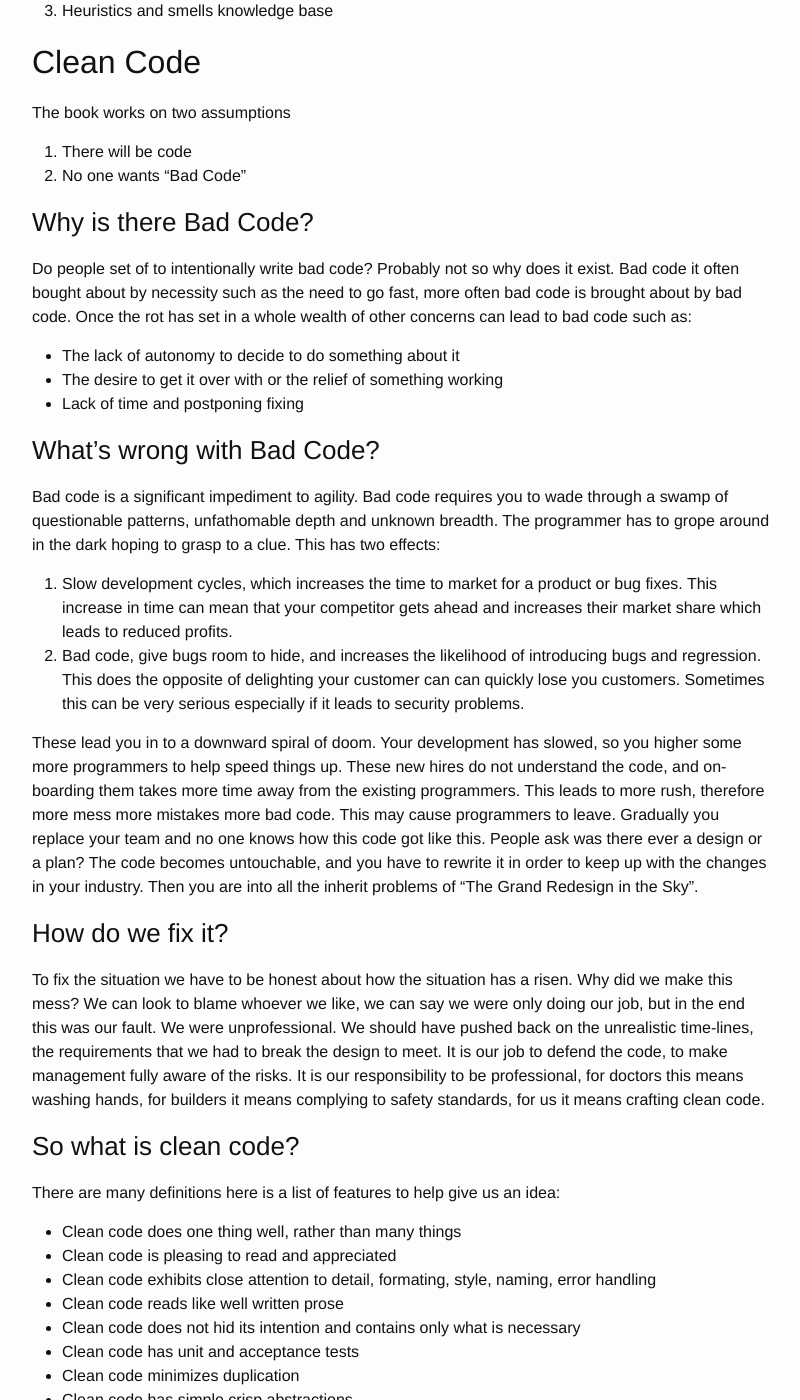
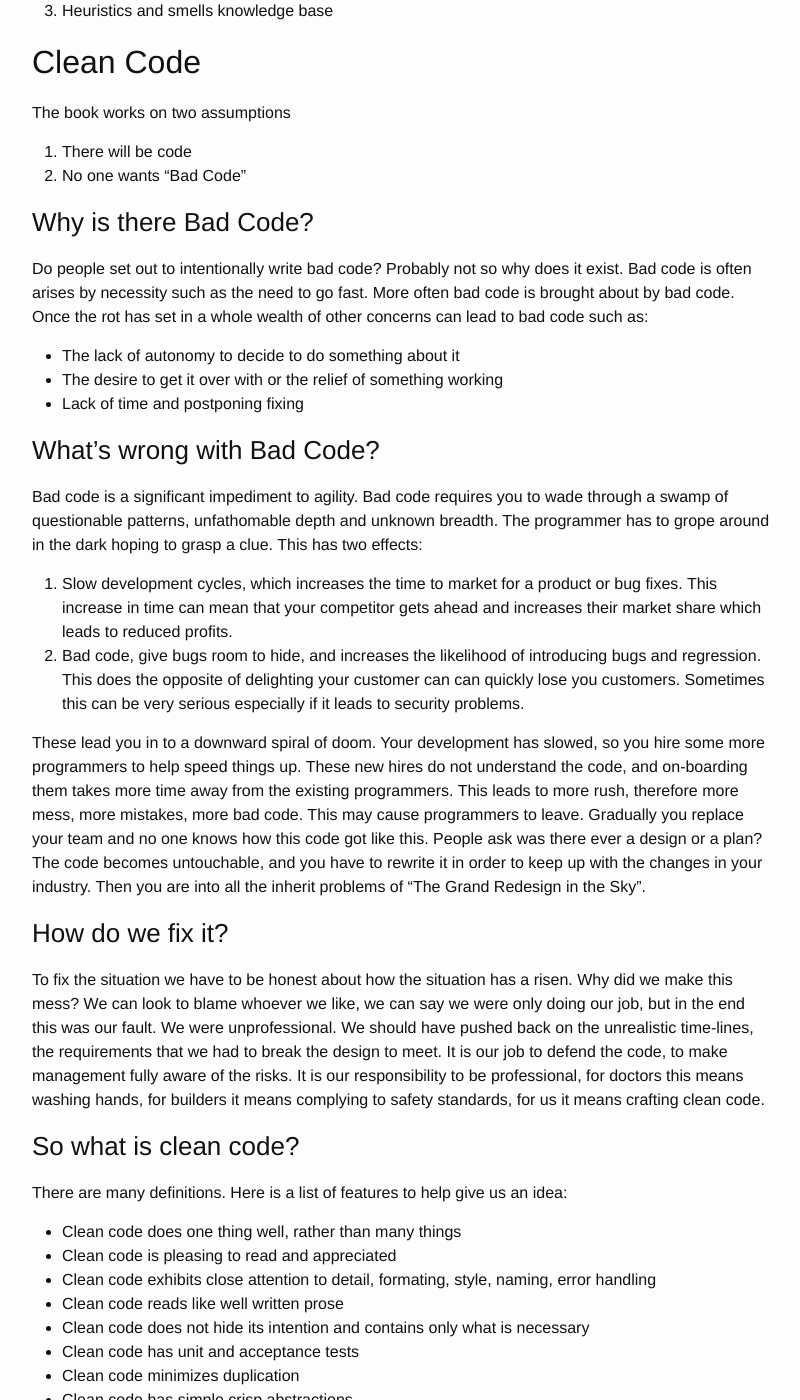
Before and after one commit to fj9/fj9.github.io, a Jekyll site: the page built from _posts/2015-12-12-Clean-Code-1.md, in a window 1280 px wide and 1400 px high, scrolled down 612 px. Shown: the whole window, without its empty margins (238-1038 px from the left). Built offline with Jekyll 4.4.1, drawn with Linux system fonts in a browser that asks for light colours; some of the changed text lies outside the part shown.

Commit message:
Proof reading

```diff
--- a/_posts/2015-12-12-Clean-Code-1.md
+++ b/_posts/2015-12-12-Clean-Code-1.md
@@ -26,7 +26,7 @@ The book works on two assumptions
 
 ##Why is there Bad Code?
 
-Do people set of to intentionally write bad code? Probably not so why does it exist.  Bad code it often bought about by necessity such as the need to go fast, more often bad code is brought about by bad code.  Once the rot has set in a whole wealth of other concerns can lead to bad code such as:
+Do people set out to intentionally write bad code? Probably not so why does it exist.  Bad code is often arises by necessity such as the need to go fast.  More often bad code is brought about by bad code.  Once the rot has set in a whole wealth of other concerns can lead to bad code such as:
 
 * The lack of autonomy to decide to do something about it
 * The desire to get it over with or the relief of something working
@@ -34,12 +34,12 @@ Do people set of to intentionally write bad code? Probably not so why does it ex
 
 ##What's wrong with Bad Code?
 
-Bad code is a significant impediment to agility.  Bad code requires you to wade through a swamp of questionable patterns, unfathomable depth and unknown breadth.  The programmer has to grope around in the dark hoping to grasp to a clue.  This has two effects:
+Bad code is a significant impediment to agility.  Bad code requires you to wade through a swamp of questionable patterns, unfathomable depth and unknown breadth.  The programmer has to grope around in the dark hoping to grasp a clue.  This has two effects:
 
 1. Slow development cycles, which increases the time to market for a product or bug fixes.  This increase in time can mean that your competitor gets ahead and increases their market share which leads to reduced profits.
 2. Bad code, give bugs room to hide, and increases the likelihood of introducing bugs and regression.  This does the opposite of delighting your customer can can quickly lose you customers.  Sometimes this can be very serious especially if it leads to security problems.
 
-These lead you in to a downward spiral of doom.  Your development has slowed, so you higher some more programmers to help speed things up.  These new hires do not understand the code, and on-boarding them takes more time away from the existing programmers.  This leads to more rush, therefore more mess more mistakes more bad code.  This may cause programmers to leave.  Gradually you replace your team and no one knows how this code got like this.  People ask was there ever a design or a plan?  The code becomes untouchable, and you have to rewrite it in order to keep up with the changes in your industry.  Then you are into all the inherit problems of "The Grand Redesign in the Sky".
+These lead you in to a downward spiral of doom.  Your development has slowed, so you hire some more programmers to help speed things up.  These new hires do not understand the code, and on-boarding them takes more time away from the existing programmers.  This leads to more rush, therefore more mess, more mistakes, more bad code.  This may cause programmers to leave.  Gradually you replace your team and no one knows how this code got like this.  People ask was there ever a design or a plan?  The code becomes untouchable, and you have to rewrite it in order to keep up with the changes in your industry.  Then you are into all the inherit problems of "The Grand Redesign in the Sky".
 
 
 ##How do we fix it?
@@ -48,13 +48,13 @@ To fix the situation we have to be honest about how the situation has a risen.
 
 ##So what is clean code?
 
-There are many definitions here is a list of features to help give us an idea:
+There are many definitions. Here is a list of features to help give us an idea:
 
 * Clean code does one thing well, rather than many things
 * Clean code is pleasing to read and appreciated
 * Clean code exhibits close attention to detail, formating, style, naming, error handling
 * Clean code reads like well written prose
-* Clean code does not hid its intention and contains only what is necessary
+* Clean code does not hide its intention and contains only what is necessary
 * Clean code has unit and acceptance tests
 * Clean code minimizes duplication
 * Clean code has simple crisp abstractions
@@ -67,7 +67,7 @@ Discipline, knowledge and practice.
 
 Discipline is required in order to remember that we are authors and we should write with our reader in mind.  Code is read more than it is written.
 
-Most programmers can recognize a mess but few can see how to transform this mess in to something clean.  This has parallels with many other creative professions, for example we can all recognize good food but not all of us can create it, without training, practice and guidance.
+Most programmers can recognize a mess but few can see how to transform this mess into something clean.  This has parallels with many other creative professions, for example we can all recognize good food but not all of us can create it, without training, practice and guidance.
 
 This book aims to give you the knowledge by providing you with an arsenal of tips, techniques and thought processes that can be applied as you practice and improve at developing your craftsmanship.
 
```
Also changed, not shown: _posts/draft_sorting.md (deleted, +0 -6 lines), _posts/d2015-12-05-Sorting.md (renamed from _posts/2015-12-05-Sorting.md), _posts/d2015-12-09-InterviewProblems.md (renamed from _posts/2015-12-09-InterviewProblems.md).
